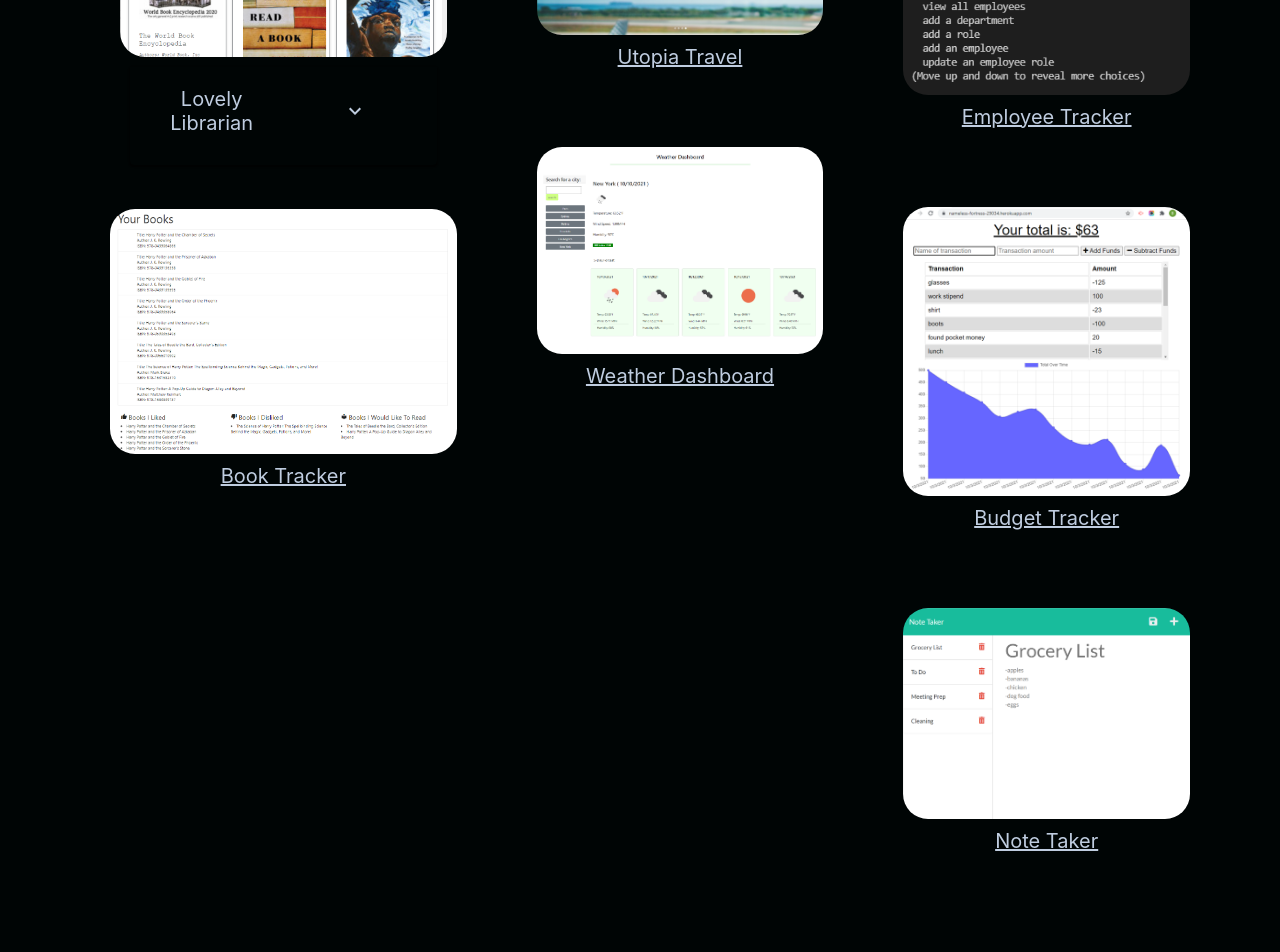
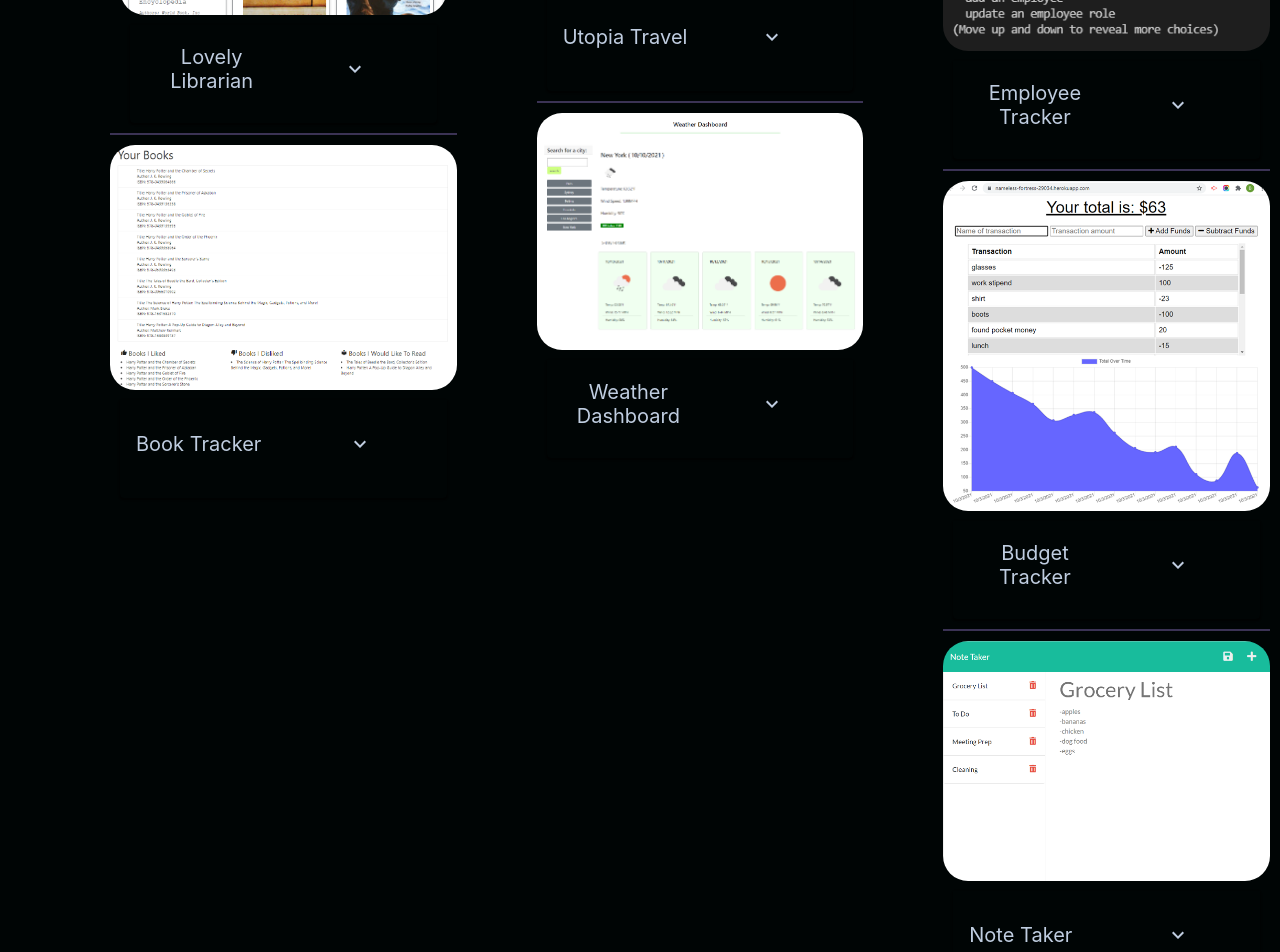
Before and after one commit to bcassellius/portfolio, a React (Create React App) app: page / in a window 1280 px wide. Shown: the part 1220-2172 px from the top of the page. Built offline with nearby package versions, Linux system fonts and the light colour scheme.

Commit message:
added detail accordion for each project

```diff
--- a/src/components/About/index.js
+++ b/src/components/About/index.js
@@ -3,7 +3,7 @@ import Projects from '../Projects';
 import avitar from "../../assets/images/avitar.png";
 import "./style.css";
 import { ExpandMore } from '@material-ui/icons';
-import { Accordion, AccordionSummary, AccordionDetails, AccordionActions, Divider, Button } from '@material-ui/core';
+import { Accordion, AccordionSummary, AccordionDetails, AccordionActions, Button } from '@material-ui/core';
 // accordion tutorial --> https://www.freakyjolly.com/react-material-ui-accordion-tabs-tutorial-with-example/
 
 
@@ -29,13 +29,9 @@ function About(props) {
                 <button type="button" className="btn btn-link"><a href="https://github.com/bcassellius" target="_blank">Github</a></button>
                 <button type="button" className="btn btn-link"><a class="mailto" href="mailto:bhilliker@gmail.com"target="_blank">Email Me</a></button>
             </div>
-            <div style={{ borderTop: "2px solid #3b3355ff ", marginLeft: 20, marginRight: 20 }}></div>
-            <div>
+            <div className='line'>
                 <div>
                     <h1 class="look me">Take a look at some of my recent projects...</h1>
-                    <h4 class="look me">
-                        For more details on these projects, check out my portfolio.
-                    </h4>
                 </div>
                 <div id="main">
                     <div>
@@ -45,7 +41,7 @@ function About(props) {
                                 <div >
                                     <img src={require(`../../assets/images/0.png`).default}
                                         className="responsive-image"
-                                        alt="skills"
+                                        alt="project example"
                                     />
                                     <Accordion style={{background:`var(--background)`}}>
                                         <AccordionSummary expandIcon={<ExpandMore />}>
@@ -73,14 +69,34 @@ function About(props) {
                                     </Accordion>
                                 </div>
                             </li>
-                            <li>
-                                <a href='https://dry-wildwood-65158.herokuapp.com/' target='blank'>
+                            <li className='line'>
                                 <img src={require(`../../assets/images/3.png`).default}
                                     className="responsive-image"
-                                        alt="skills"
+                                    alt="project example"
                                 />
-                                    <p>Book Tracker</p>
-                                </a>
+                                <Accordion style={{background:`var(--background)`}}>
+                                    <AccordionSummary expandIcon={<ExpandMore />}>
+                                        Book Tracker
+                                    </AccordionSummary>
+                                    <AccordionDetails className='accord' >
+                                        This is a group project that was created with Express, handlebars, and MySQL. It is deployed using heroku. This is a live app that allows a user to login and keep track of books they've read and would like to read. From the login page, a user can sign up and then later can login and the app will save the user's book data. A user's dashboard has a book form that can be filled out. Once the book is entered, it is added to the full list of books and is also sorted by user specification.                                    </AccordionDetails>
+                                    <AccordionActions>
+                                        <Button
+                                            style={{ border: `2px solid #3b3355ff`}}
+                                            size="small"
+                                            onClick={() =>
+                                                window.open('https://github.com/bcassellius/book-tracker.git', '_blank')}>
+                                                    Github Repo
+                                        </Button>
+                                        <Button
+                                            style={{ border: `2px solid #3b3355ff`}}
+                                            size="small"
+                                            onClick={() =>
+                                                window.open('https://dry-wildwood-65158.herokuapp.com/', '_blank')}>
+                                                    Deployed App
+                                        </Button>
+                                    </AccordionActions>
+                                </Accordion>
                             </li>
                             <li>
                             <Projects stack={'full'} />
@@ -92,22 +108,64 @@ function About(props) {
                         <h3>Front-End</h3>
                         <ul className="skill">
                             <li>
-                                <a href='https://bcassellius.github.io/Utopia/' target='blank'>
                                 <img src={require(`../../assets/images/4.png`).default}
                                     className="responsive-image"
-                                        alt="skills"
+                                    alt='project example'
                                 />
-                                    <p>Utopia Travel</p>
-                                </a>
+                                <Accordion style={{background:`var(--background)`}}>
+                                    <AccordionSummary expandIcon={<ExpandMore />}>
+                                        Utopia Travel
+                                    </AccordionSummary>
+                                    <AccordionDetails className='accord' >
+                                        This is a group project that was created with JavaScript, JQuery, Open APIs, and styled with Materialize. It is deployed using github. This is a live app that has many features including a currency converter, weather search, and city search that displays restaurants, hotels, and weather.
+                                    </AccordionDetails>
+                                    <AccordionActions>
+                                        <Button
+                                            style={{ border: `2px solid #3b3355ff`}}
+                                            size="small"
+                                            onClick={() =>
+                                                window.open('https://github.com/bcassellius/Utopia.git', '_blank')}>
+                                                    Github Repo
+                                        </Button>
+                                        <Button
+                                            style={{ border: `2px solid #3b3355ff`}}
+                                            size="small"
+                                            onClick={() =>
+                                                window.open('https://bcassellius.github.io/Utopia/', '_blank')}>
+                                                    Deployed App
+                                        </Button>
+                                    </AccordionActions>
+                                </Accordion>
                             </li>
-                            <li>
-                                <a href='https://bcassellius.github.io/weather-dashboard/' target='blank'>
+                            <li className='line'>
                                 <img src={require(`../../assets/images/1.png`).default}
                                     className="responsive-image"
-                                        alt="skills"
+                                    alt='project example'
                                 />
-                                    <p>Weather Dashboard</p>
-                                </a>
+                                <Accordion style={{background:`var(--background)`}}>
+                                    <AccordionSummary expandIcon={<ExpandMore />}>
+                                        Weather Dashboard
+                                    </AccordionSummary>
+                                    <AccordionDetails className='accord' >
+                                        This is a weather app that was created with JavaScript and JQuery and styled using Bootstrap. It is deployed using github. This live app allows the user to search for destination weather. Once a city is entered and the search button is clicked, the current weather details and 5-day forcast details for that city will be displayed. Below the search box is a history of places you have searched.
+                                    </AccordionDetails>
+                                    <AccordionActions>
+                                        <Button
+                                            style={{ border: `2px solid #3b3355ff`}}
+                                            size="small"
+                                            onClick={() =>
+                                                window.open('https://github.com/bcassellius/weather-dashboard.git', '_blank')}>
+                                                    Github Repo
+                                        </Button>
+                                        <Button
+                                            style={{ border: `2px solid #3b3355ff`}}
+                                            size="small"
+                                            onClick={() =>
+                                                window.open('https://bcassellius.github.io/weather-dashboard/', '_blank')}>
+                                                    Deployed App
+                                        </Button>
+                                    </AccordionActions>
+                                </Accordion>
                             </li>
                             <li>
                             <Projects stack={'front'} />
@@ -119,31 +177,85 @@ function About(props) {
                         <h3>Back-End</h3>
                         <ul className="skill">
                             <li>
-                                <a href='https://github.com/bcassellius/employee-tracker.git' target='blank'>
                                 <img src={require(`../../assets/images/2.png`).default}
                                     className="responsive-image"
-                                        alt="skills"
+                                    alt='project example'
                                 />
-                                    <p>Employee Tracker</p>
-                                </a>
+                                <Accordion style={{background:`var(--background)`}}>
+                                    <AccordionSummary expandIcon={<ExpandMore />}>
+                                        Employee Tracker
+                                    </AccordionSummary>
+                                    <AccordionDetails className='accord' >
+                                        This is a group project responsive PWA that is used by librarians for internal library tasks. It is a MERN SPA that follows mobile-first practices and was created with React and styled using React Bootstrap and CSS. It is deployed using heroku. This app allows the user to search for books using the google books api as well as see the staff directory and events calendar.
+                                    </AccordionDetails>
+                                    <AccordionActions>
+                                        <Button
+                                            style={{ border: `2px solid #3b3355ff`}}
+                                            size="small"
+                                            onClick={() =>
+                                                window.open('https://github.com/bcassellius/employee-tracker.git', '_blank')}>
+                                                    Github Repo
+                                        </Button>
+                                    </AccordionActions>
+                                </Accordion>
                             </li>
-                            <li>
-                                <a href='https://nameless-fortress-29034.herokuapp.com/' target='blank'>
+                            <li className='line'>
                                 <img src={require(`../../assets/images/5.png`).default}
                                     className="responsive-image"
-                                        alt="skills"
+                                    alt='project example'
                                 />
-                                    <p>Budget Tracker</p>
-                                </a>
+                                <Accordion style={{background:`var(--background)`}}>
+                                    <AccordionSummary expandIcon={<ExpandMore />}>
+                                        Budget Tracker
+                                    </AccordionSummary>
+                                    <AccordionDetails className='accord' >
+                                        This Progressive Web App was created with node.js, mongoose, compression, and morgan. It is deployed using heroku. It tracks the budget by adding or subtracting funds. It can be used with or without internet access and will update the data when connected.                                    </AccordionDetails>
+                                    <AccordionActions>
+                                        <Button
+                                            style={{ border: `2px solid #3b3355ff`}}
+                                            size="small"
+                                            onClick={() =>
+                                                window.open('https://github.com/bcassellius/budget-tracker.git', '_blank')}>
+                                                    Github Repo
+                                        </Button>
+                                        <Button
+                                            style={{ border: `2px solid #3b3355ff`}}
+                                            size="small"
+                                            onClick={() =>
+                                                window.open('https://nameless-fortress-29034.herokuapp.com/', '_blank')}>
+                                                    Deployed App
+                                        </Button>
+                                    </AccordionActions>
+                                </Accordion>
                             </li>
-                            <li>
-                                <a href='https://secure-earth-84273.herokuapp.com/' target='blank'>
+                            <li className='line'>
                                 <img src={require(`../../assets/images/6.png`).default}
                                     className="responsive-image"
-                                        alt="skills"
+                                    alt='project example'
                                 />
-                                    <p>Note Taker</p>
-                                </a>
+                                <Accordion style={{background:`var(--background)`}}>
+                                    <AccordionSummary expandIcon={<ExpandMore />}>
+                                        Note Taker
+                                    </AccordionSummary>
+                                    <AccordionDetails className='accord' >
+                                        This app was created with node.js and express. It is deployed using heroku. The app allows the user to write and access notes they created.                                    </AccordionDetails>
+                                    <AccordionActions>
+                                        <Button
+                                            style={{ border: `2px solid #3b3355ff`}}
+                                            size="small"
+                                            onClick={() =>
+                                                window.open('https://github.com/bcassellius/note-taker.git', '_blank')}>
+                                                    Github Repo
+                                        </Button>
+                                        <Button
+                                            style={{ border: `2px solid #3b3355ff`}}
+                                            size="small"
+                                            onClick={() =>
+                                                window.open('https://secure-earth-84273.herokuapp.com/', '_blank')}>
+                                                    Deployed App
+                                        </Button>
+                                    </AccordionActions>
+                                </Accordion>
                             </li>
                             <li>
                             <Projects stack={'back'} />
--- a/src/components/About/style.css
+++ b/src/components/About/style.css
@@ -37,6 +37,11 @@
     padding: 0;
 }
 
+.line {
+    border-top: 2px solid #3b3355ff ;
+    margin: 20, 0
+}
+
 #main {
     width: 100%;
     display: block;
```
Lines whose indentation alone changed are shown as unchanged.
